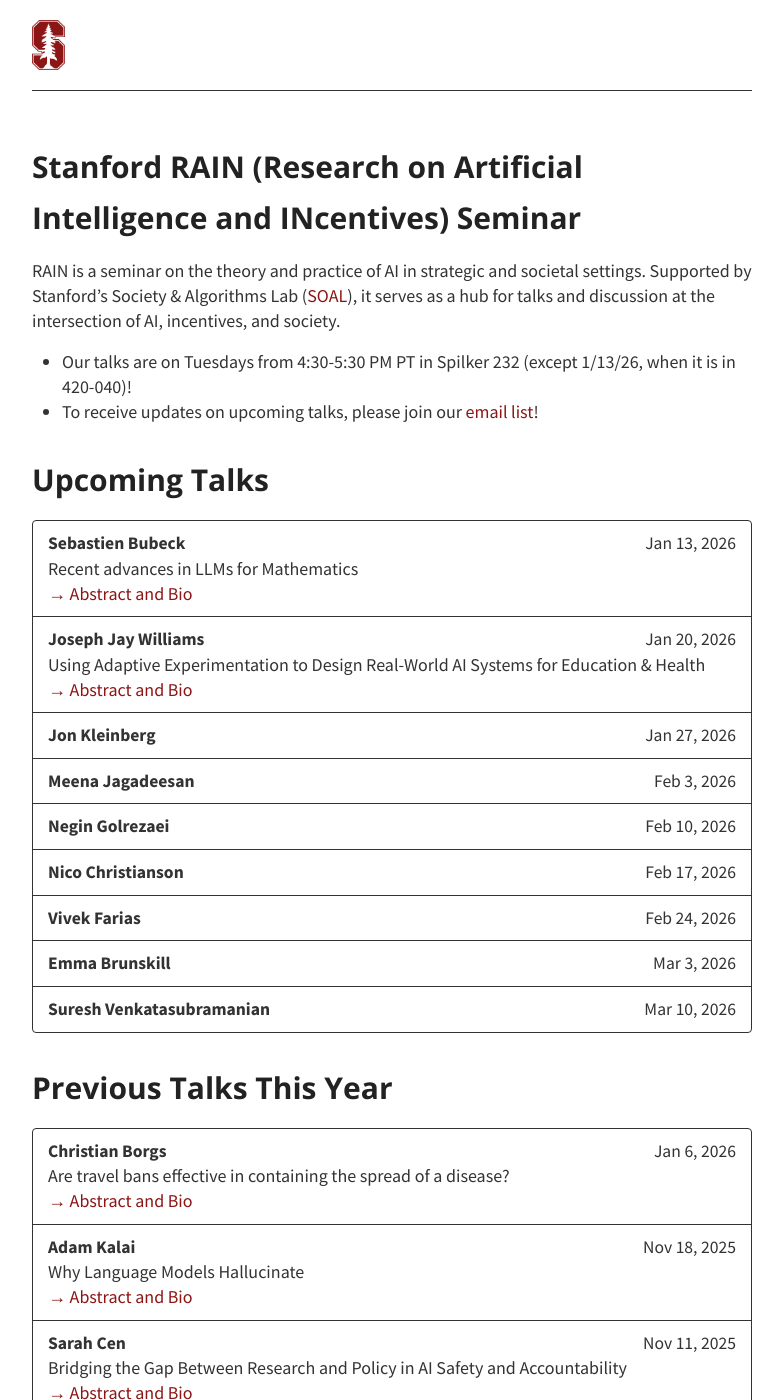
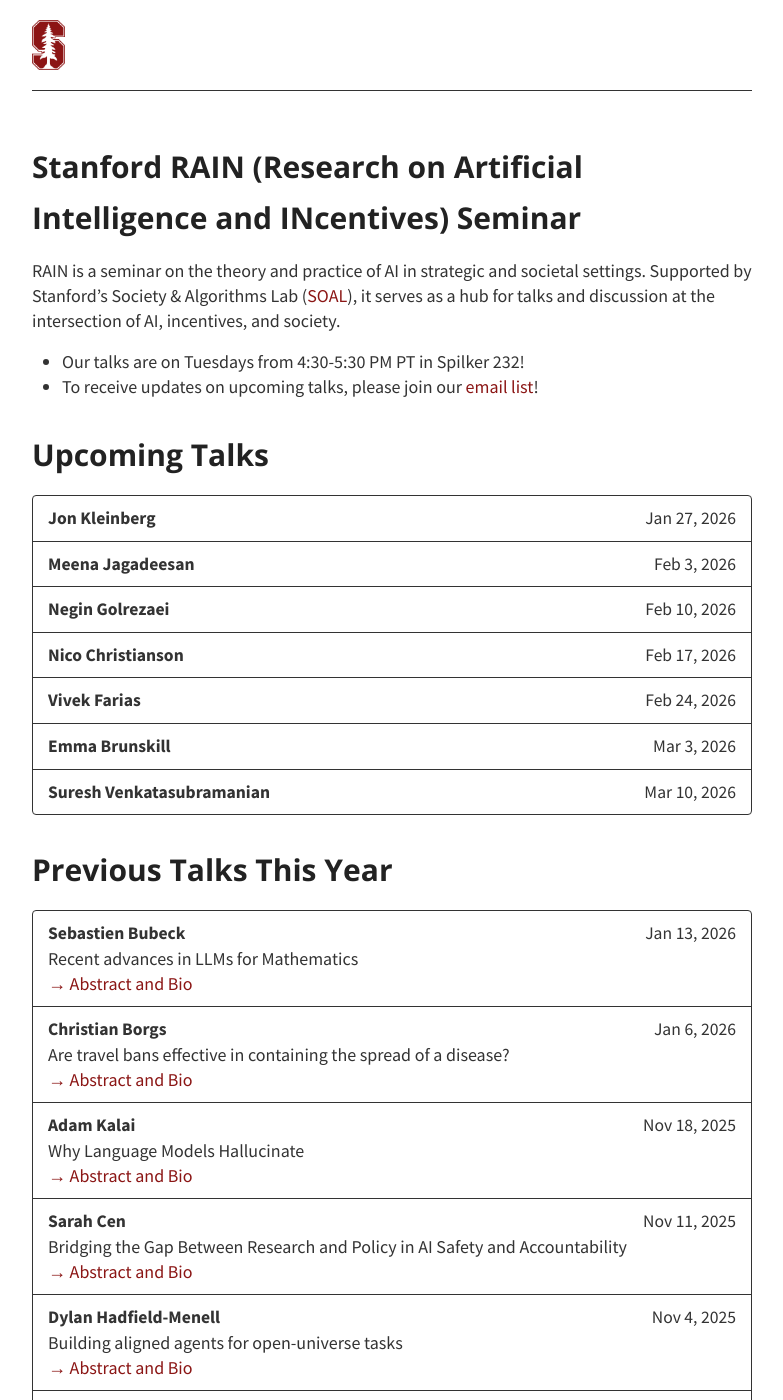
Before and after one commit to stanford-rain-seminar/stanford-rain-seminar.github.io, a Jekyll site: the page built from index.md, in a window 1280 px wide and 1400 px high. Shown: the whole window, without its empty margins (248-1031 px from the left). Built offline with Jekyll 4.4.1, drawn with Linux system fonts in a browser that asks for light colours; nearby versions of some CDN libraries; our own code applies the rules of GitHub Pages for plain Markdown files; some of the changed text lies outside the part shown.

Commit message:
Update talks.yml

```diff
--- a/_data/talks.yml
+++ b/_data/talks.yml
@@ -1,19 +1,5 @@
 - type: "Upcoming Talks"
   members:
-    - speaker: "Sebastien Bubeck"
-      date: "Jan 13, 2026"
-      title: "Recent advances in LLMs for Mathematics"
-      abstract: |
-        I will review the progress of large language models for mathematics over the last 3 years, from barely solving high school level mathematics to solving some minor open problems in convex optimization, combinatorics and probability theory. The emphasis will be on trying to identify the shape of the current frontier capabilities, as it stands today, finding out both where it's helpful and where it's still falling short as a research assistant.
-      bio: |
-        Sebastien Bubeck is currently a research lead at OpenAI. Previously he served as VP AI and Distinguished Scientist at Microsoft, spending 10 years in Microsoft Research, and before that he was an assistant professor at Princeton University. His work on machine learning, convex optimization and online algorithms won several best paper awards, and more recently his work on Large (and Small) Language Models, including their applications to science, were featured in mainstream media such as the New York Times and Wired.
-    - speaker: "Joseph Jay Williams"
-      date: "Jan 20, 2026"
-      title: "Using Adaptive Experimentation to Design Real-World AI Systems for Education & Health"
-      abstract: |
-        AI systems can look promising - helping certain people with mental health and some students with learning - yet fail others. I develop Adaptive A/B Experimentation methods that embed AI into everyday interfaces to discover which actions work, for who, when. These generated AI systems that used text messages for mental health coaching, and made online homework test explanations like a real teacher. Adaptive Experimentation enabled AI systems to: (1) Generate candidate actions using improved LLM interfaces and co-design between LLMs, users, scientists (e.g. action A, B, C…); (2) Use reinforcement learning algorithms to test, personalize, and deploy interventions in real time. We identified an intervention that boosted student grades by as much as 4% in just 3 minutes. 1st place in the $1M XPRIZE and a $3M NSF grant were awarded to enable collaboration across disciplines and domains in using Adaptive Experimentation - to improve how AI systems change beliefs and behavior for the better. More about the research program is at tiny.cc/williamsresearch, papers at tiny.cc/williamspapers, and past talk recordings are at tiny.cc/williamstalk.
-      bio: |
-        Joseph Jay Williams is an Assistant Professor at the University of Toronto in Computer Science, with courtesy appointments supervising PhD students in Statistical Sciences, Psychology, and the Vector Institute for Artificial Intelligence. He also has courtesy appointments in Economics, Industrial Engineering, & the Faculty of Information. He directs the Adaptive Experimentation and Intelligent Interventions lab, which aims to transform any user interface into an Intervention to help people change their behaviour and learn, by reimagining randomized "A/B" experiments as a tool for Intelligent Adaptation. His lab's work is represented in over 85 papers (tiny.cc/williamspapers), 2 Best Paper Awards (1 at CHI), 4 Runner Up/Honorable Mention for Best Paper (CHI, EDM, LAS), and 1st place in a $1M Xprize competition for the future of experimentation technology in education. He's received over $2M in grant funding, enabling interventions impacting over 500 000 people. His PhD Students span HCI (Human Computer Interaction), Cognitive/Social/Clinical/Health Psychology, applied ML (reinforcement learning), applied AI (LLMs), & Statistics. Joseph was previously an Assistant Professor in Information Systems & Analytics at the National University of Singapore, Research Scientist at Harvard, postdoc at Stanford, and did his PhD at UC Berkeley. He is originally from Trinidad and Tobago.
     - speaker: "Jon Kleinberg"
       date: "Jan 27, 2026"
     - speaker: "Meena Jagadeesan"
@@ -30,6 +16,13 @@
       date: "Mar 10, 2026"
 - type: "Previous Talks This Year"
   members:
+    - speaker: "Sebastien Bubeck"
+      date: "Jan 13, 2026"
+      title: "Recent advances in LLMs for Mathematics"
+      abstract: |
+        I will review the progress of large language models for mathematics over the last 3 years, from barely solving high school level mathematics to solving some minor open problems in convex optimization, combinatorics and probability theory. The emphasis will be on trying to identify the shape of the current frontier capabilities, as it stands today, finding out both where it's helpful and where it's still falling short as a research assistant.
+      bio: |
+        Sebastien Bubeck is currently a research lead at OpenAI. Previously he served as VP AI and Distinguished Scientist at Microsoft, spending 10 years in Microsoft Research, and before that he was an assistant professor at Princeton University. His work on machine learning, convex optimization and online algorithms won several best paper awards, and more recently his work on Large (and Small) Language Models, including their applications to science, were featured in mainstream media such as the New York Times and Wired.
     - speaker: "Christian Borgs"
       date: "Jan 6, 2026"
       title: "Are travel bans effective in containing the spread of a disease?"
--- a/index.md
+++ b/index.md
@@ -8,7 +8,7 @@ meta-description: "The RAIN (Research on Artificial Intelligence and Incentives)
 RAIN is a seminar on the theory and practice of AI in strategic and societal settings. Supported by Stanford’s Society & Algorithms Lab ([SOAL](https://web.stanford.edu/group/soal/)), it serves as a hub for talks and discussion at the intersection of AI, incentives, and society.
 
 
-* Our talks are on Tuesdays from 4:30-5:30 PM PT in Spilker 232 (except 1/13/26, when it is in 420-040)!
+* Our talks are on Tuesdays from 4:30-5:30 PM PT in Spilker 232!
 * To receive updates on upcoming talks, please join our [email list](https://mailman.stanford.edu/mailman/listinfo/internetalgs)!
 
 {% for category in site.data.talks %}
```
